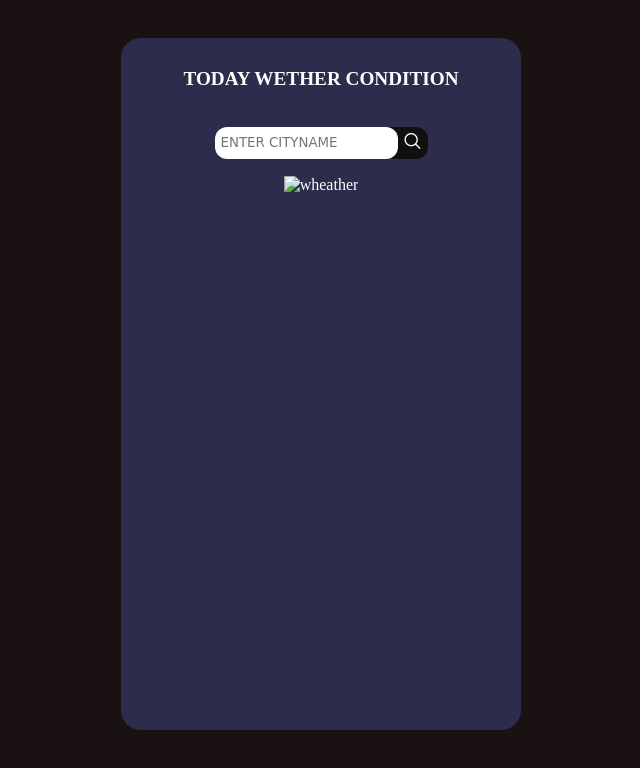
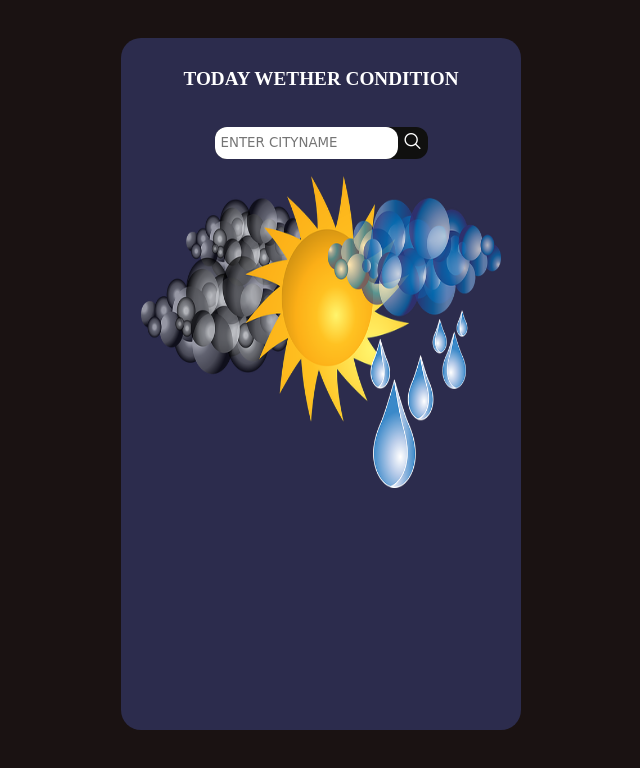
Before and after one commit to SabinXtha1/Weather-App, a plain HTML site: page index.html in a window 1280 px wide. Shown: the whole page, without its empty margins (319-959 px from the left). Drawn offline with nearby package versions, Linux system fonts and the light colour scheme.

Commit message:
Update index.html

```diff
--- a/index.html
+++ b/index.html
@@ -24,7 +24,7 @@
         </div>
         <div class="img">
           <img
-            src=""
+            src="de.png"
             class="imgS"
             alt="wheather"
           /><h1 class="typeW"></h1>
```
